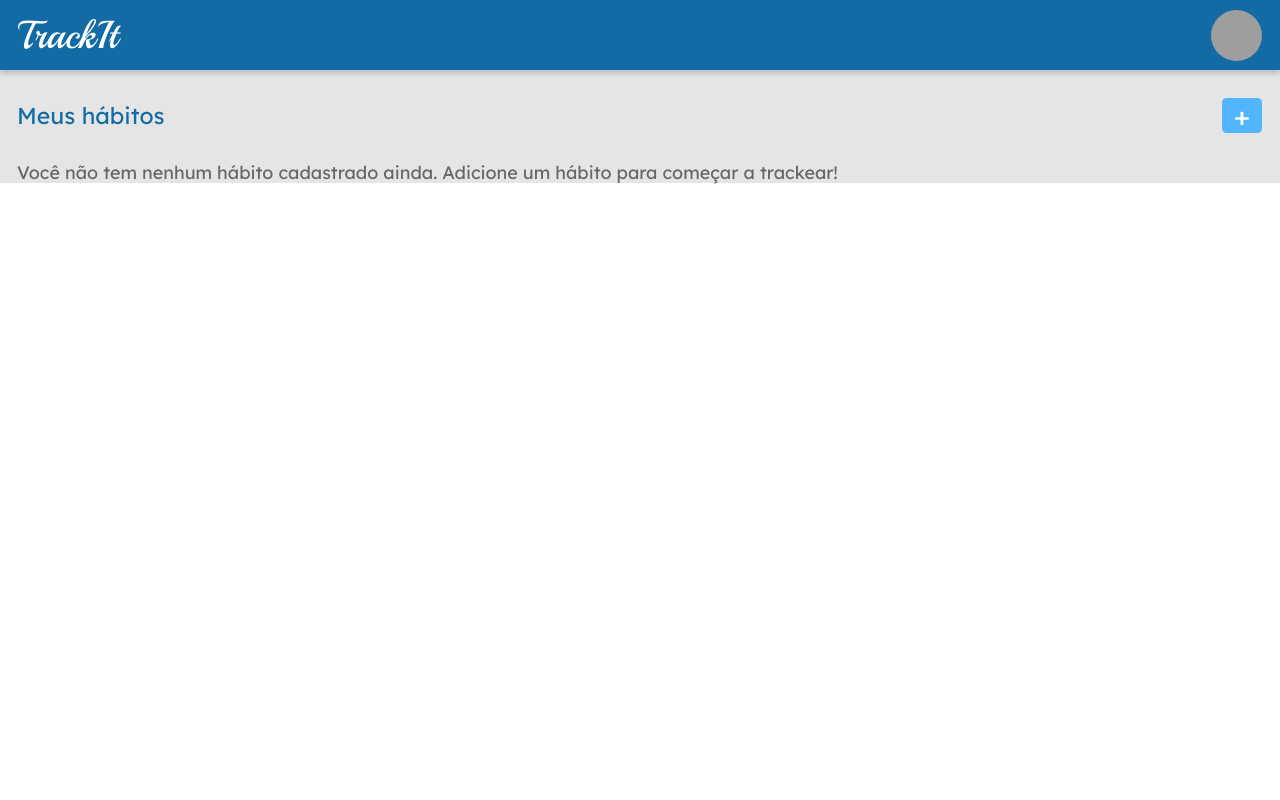
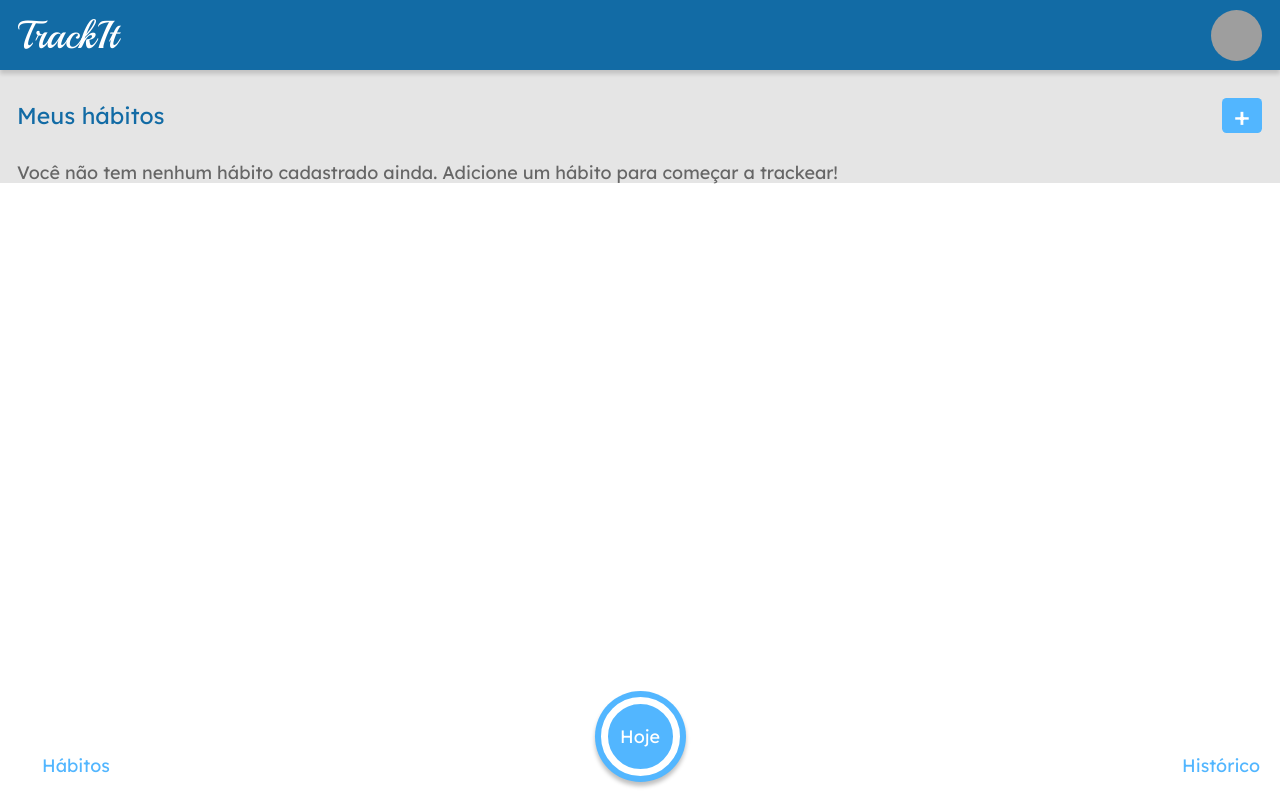
Before and after one commit to beez1nh4/projeto11-trackit, a React (Create React App) app: page /habitos in a window 1280 px wide. Built offline with nearby package versions, Linux system fonts and the light colour scheme; grey boxes are pictures that could not be loaded.

Commit message:
layout habitos

```diff
--- a/src/components/ButtonStart.js
+++ b/src/components/ButtonStart.js
@@ -1,11 +1,11 @@
 import styled from "styled-components";
-import { buttonLoginColor, white } from "../constants/colors";
+import { basicColor, white } from "../constants/colors";
 import { baseFont } from "../constants/fonts"
 
 export const ButtonStart = styled.button`
     width: 303px;
     height: 45px;
-    background: ${buttonLoginColor};
+    background: ${basicColor};
     border-radius: 4.63636px;
     border: none;
     font-family: ${baseFont};
--- a/src/components/LinkToClick.js
+++ b/src/components/LinkToClick.js
@@ -1,5 +1,5 @@
 import styled from "styled-components";
-import { buttonLoginColor } from "../constants/colors";
+import { basicColor } from "../constants/colors";
 import { baseFont } from "../constants/fonts";
 
 export const LinkToClick = styled.div`
@@ -14,7 +14,7 @@ export const LinkToClick = styled.div`
         text-align: center;
         text-decoration-line: underline;
 
-        color: ${buttonLoginColor};
+        color: ${basicColor};
 
     }
 `
--- a/src/components/Menu.js
+++ b/src/components/Menu.js
@@ -1,7 +1,77 @@
+import styled from "styled-components"
+import { white, basicColor } from "../constants/colors"
+import { baseFont } from "../constants/fonts"
+
 export default function Menu() {
     return(
         <>
-            <p>Menu</p>
+            <MenuContainer>
+            <ButtonPage>Hábitos</ButtonPage>
+            <CircleContainer>
+            <CircleButton>Hoje</CircleButton>
+            <CircleProgress></CircleProgress>
+            </CircleContainer>
+            <ButtonPage>Histórico</ButtonPage>
+            </MenuContainer>
         </>
     )
 }
+
+const MenuContainer = styled.div`
+    box-sizing: border-box;
+    position: fixed;
+    bottom: 0;
+    width: 100%;
+    height: 70px;
+    background: ${white};
+    display: flex;
+    justify-content: space-between;
+    align-items: center;
+    padding: 36px;
+`
+const CircleContainer = styled.div`
+    position: relative;
+
+`
+const CircleProgress = styled.div`
+    position: absolute;
+    width: 65px;
+    height: 65px;
+    z-index: 10000;
+    top: 6px;
+    right: 6px;
+    border: 7px solid ${white};
+    border-radius: 50%;
+`
+
+const CircleButton = styled.button`
+    width: 91px;
+    height: 91px;
+    background: ${basicColor};
+    box-shadow: 0px 4px 4px rgba(0, 0, 0, 0.25);
+    border: none;
+    border-radius: 50%;
+    margin-bottom: 55.5px;
+    font-family: ${baseFont};
+    font-style: normal;
+    font-weight: 400;
+    font-size: 17.976px;
+    line-height: 22px;
+    text-align: center;
+
+    color: #FFFFFF;
+`
+
+const ButtonPage = styled.button`
+    width: 68px;
+    height: 22px;
+    font-family: ${baseFont};
+    font-style: normal;
+    font-weight: 400;
+    font-size: 17.976px;
+    line-height: 22px;
+    text-align: center;
+    color: ${basicColor};
+    border: 0;
+    background-color: ${white};
+`
--- a/src/components/NavBar.js
+++ b/src/components/NavBar.js
@@ -1,4 +1,4 @@
-import track from "../assets/images/TrackIt.png"
+import { logoFont } from "../constants/fonts"
 import styled from "styled-components"
 export default function NavBar() {
 
@@ -28,7 +28,7 @@ const Logo = styled.div`
     width: 97px;
     height: 49px;
     margin-left: 18px;
-    font-family: 'Playball';
+    font-family: ${logoFont};
     font-weight: 400;
     font-size: 38.982px;
     line-height: 49px;
--- a/src/constants/colors.js
+++ b/src/constants/colors.js
@@ -1,4 +1,4 @@
-export const buttonLoginColor = "#52B6FF"
+export const basicColor = "#52B6FF" //blue
 export const white = "#FFFFFF"
 export const borderColor = "#DBDBDB"
 export const placeholderColor = "#DBDBDB"
--- a/src/constants/fonts.js
+++ b/src/constants/fonts.js
@@ -1 +1,2 @@
 export const baseFont = 'Lexend Deca'
+export const logoFont = 'Playball'
--- a/src/pages/HabitsPage/HabitsPage.js
+++ b/src/pages/HabitsPage/HabitsPage.js
@@ -1,5 +1,6 @@
 import NavBar from "../../components/NavBar"
 import styled from "styled-components"
+import Menu from "../../components/Menu"
 
 export default function HabitsPage() {
 
@@ -13,7 +14,7 @@ export default function HabitsPage() {
             </TitleItem>
             <p>Você não tem nenhum hábito cadastrado ainda. Adicione um hábito para começar a trackear!</p>
             </PageContainer>
-
+            <Menu/>
         </>
     )
 }
```
